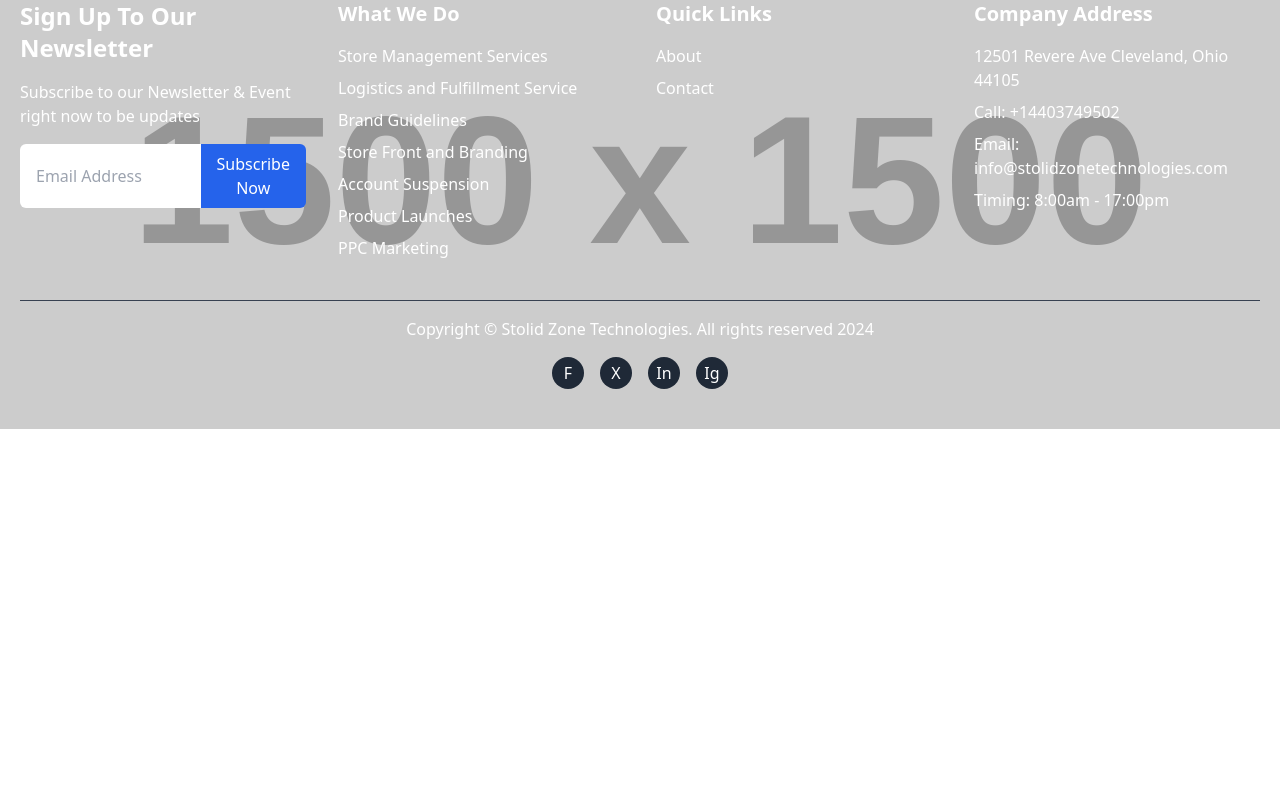
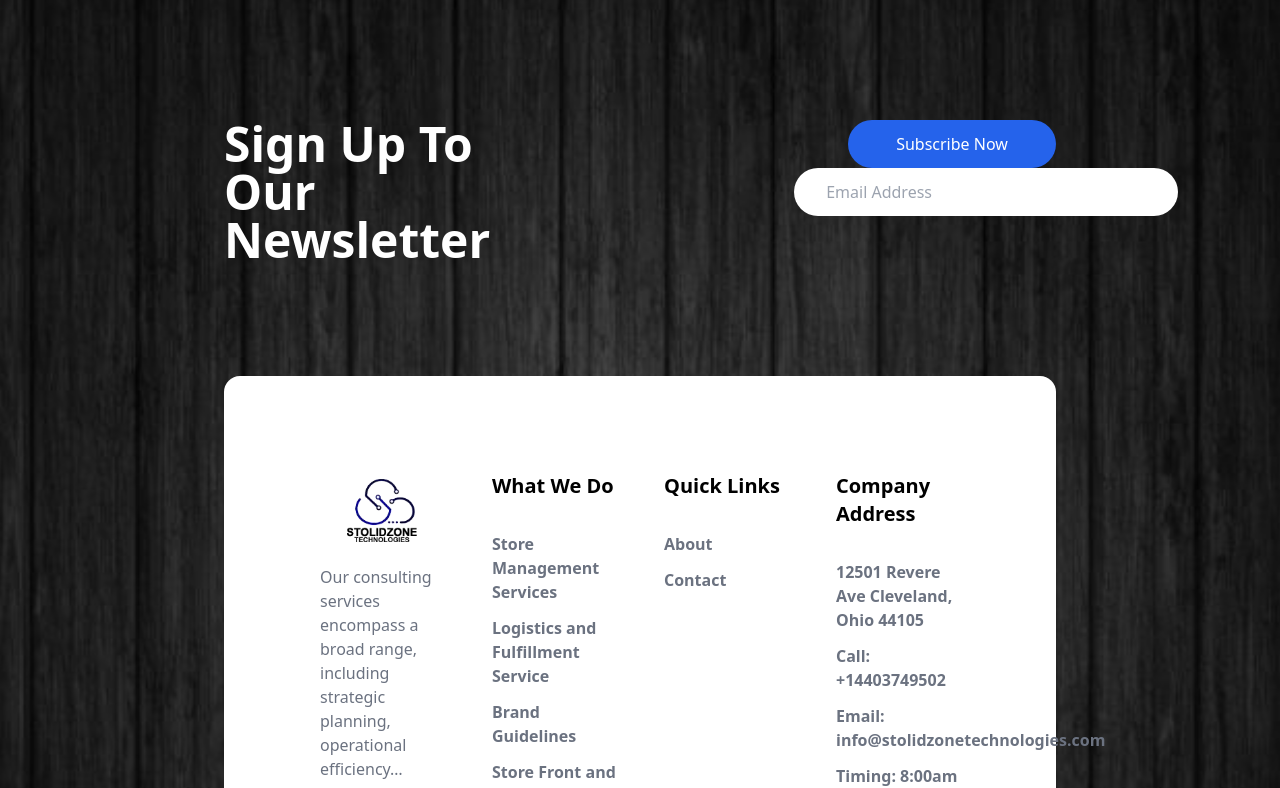
Before and after one commit to M-AmanSiddiqui/Stolid-Zone-Technologies, a React (Vite) app: page / in a window 1280 px wide. Shown: the part 840-1628 px from the top of the page. Before the commit the page ends 1269 px from the top, so only its background shows below. Built offline with nearby package versions, Linux system fonts and the light colour scheme.

Commit message:
add footer

```diff
--- a/src/Component/Footer.jsx
+++ b/src/Component/Footer.jsx
@@ -1,28 +1,42 @@
-import React from "react";
 import { Link } from "react-router-dom";
-
+import bgFooter from "../assets/Images/bgFooter.jpg";
+import FooterLogo from "../assets/Images/StolidLogo.png"
 const Footer = () => {
   return (
-    <div className="bg-gray-900 text-white py-10 px-5" style={{ backgroundImage: 'url(https://via.placeholder.com/1500)', backgroundSize: 'cover', backgroundPosition: 'center' }}>
-      <div className="max-w-7xl mx-auto grid grid-cols-1 md:grid-cols-4 gap-8">
-        {/* Newsletter Section */}
-        <div>
-          <h2 className="text-2xl font-bold mb-4">Sign Up To Our Newsletter</h2>
-          <p className="mb-4">Subscribe to our Newsletter & Event right now to be updates</p>
+<div className="relative text-white p-56">
+  {/* Background Image */}
+  <img
+    src={bgFooter}
+    alt=""
+    className="absolute top-0  left-0 w-full object-cover z-0 h-full"  // Adjust the background height to fit well
+  />
+
+  <div className="relative z-10 mb-28 -mt-16 flex items-center space-x-64">
+    <h2 className="text-5xl font-bold">Sign Up To Our Newsletter</h2>
     <div className="flex">
       <input
         type="email"
         placeholder="Email Address"
-              className="px-4 py-2 w-full rounded-l-md focus:outline-none"
+        className="px-8 ml-12 py-3 w-96 rounded-full focus:outline-none"
       />
-            <button className="bg-blue-600 px-4 py-2 rounded-r-md">Subscribe Now</button>
+      <button className="bg-blue-600 px-7 py-3 w-52 absolute right-0 top-0 rounded-full">
+        Subscribe Now
+      </button>
     </div>
+  </div>
+
+  {/* Footer Content */}
+  <div className="relative z-10 bg-white   text-gray-500 rounded-2xl p-24 max-w-10xl  grid grid-cols-1 md:grid-cols-4 gap-12">
+    {/* Newsletter Section */}
+    <div>
+      <img className="mb-4" src={FooterLogo} alt="" />
+      <p>Our consulting services encompass a broad range, including strategic planning, operational efficiency…</p>
     </div>
 
     {/* About Section */}
     <div>
-          <h2 className="text-xl font-bold mb-4">What We Do</h2>
-          <ul className="space-y-2">
+      <h2 className="text-xl font-bold mb-8 text-black">What We Do</h2>
+      <ul className="space-y-3 font-semibold">
         <li><Link to="/store-management">Store Management Services</Link></li>
         <li><Link to="/logistics">Logistics and Fulfillment Service</Link></li>
         <li><Link to="/brand-guidelines">Brand Guidelines</Link></li>
@@ -35,8 +49,8 @@ const Footer = () => {
 
     {/* Quick Links Section */}
     <div>
-          <h2 className="text-xl font-bold mb-4">Quick Links</h2>
-          <ul className="space-y-2">
+      <h2 className="text-xl font-bold mb-8 text-black">Quick Links</h2>
+      <ul className="space-y-3 font-semibold">
         <li><Link to="/about">About</Link></li>
         <li><Link to="/contact">Contact</Link></li>
       </ul>
@@ -44,8 +58,8 @@ const Footer = () => {
 
     {/* Contact Section */}
     <div>
-          <h2 className="text-xl font-bold mb-4">Company Address</h2>
-          <ul className="space-y-2">
+      <h2 className="text-xl font-bold mb-8 text-black">Company Address</h2>
+      <ul className="space-y-3 font-semibold">
         <li><a href="https://www.google.com/maps?q=12501+Revere+Ave+Cleveland,+Ohio+44105" target="_blank" rel="noopener noreferrer">12501 Revere Ave Cleveland, Ohio 44105</a></li>
         <li><a href="tel:+14403749502">Call: +14403749502</a></li>
         <li><a href="mailto:info@stolidzonetechnologies.com">Email: info@stolidzonetechnologies.com</a></li>
@@ -53,17 +67,8 @@ const Footer = () => {
       </ul>
     </div>
   </div>
+</div>
 
-      <div className="mt-10 text-center border-t border-gray-700 pt-4">
-        <p className="mb-4">Copyright © Stolid Zone Technologies. All rights reserved 2024</p>
-        <div className="flex justify-center space-x-4">
-          <Link to="#" className="w-8 h-8 bg-gray-800 rounded-full flex items-center justify-center hover:bg-gray-700">F</Link>
-          <Link to="#" className="w-8 h-8 bg-gray-800 rounded-full flex items-center justify-center hover:bg-gray-700">X</Link>
-          <Link to="#" className="w-8 h-8 bg-gray-800 rounded-full flex items-center justify-center hover:bg-gray-700">In</Link>
-          <Link to="#" className="w-8 h-8 bg-gray-800 rounded-full flex items-center justify-center hover:bg-gray-700">Ig</Link>
-        </div>
-      </div>
-    </div>
   );
 };
 
--- a/src/Component/Header.jsx
+++ b/src/Component/Header.jsx
@@ -751,7 +751,7 @@ const menuItems = [
   ))}
 </Menu>
 
-0
+
 
 
       <div>
```
Also changed, not shown: src/assets/Images/bgFooter.jpg (added). Lines whose indentation alone changed are shown as unchanged.
